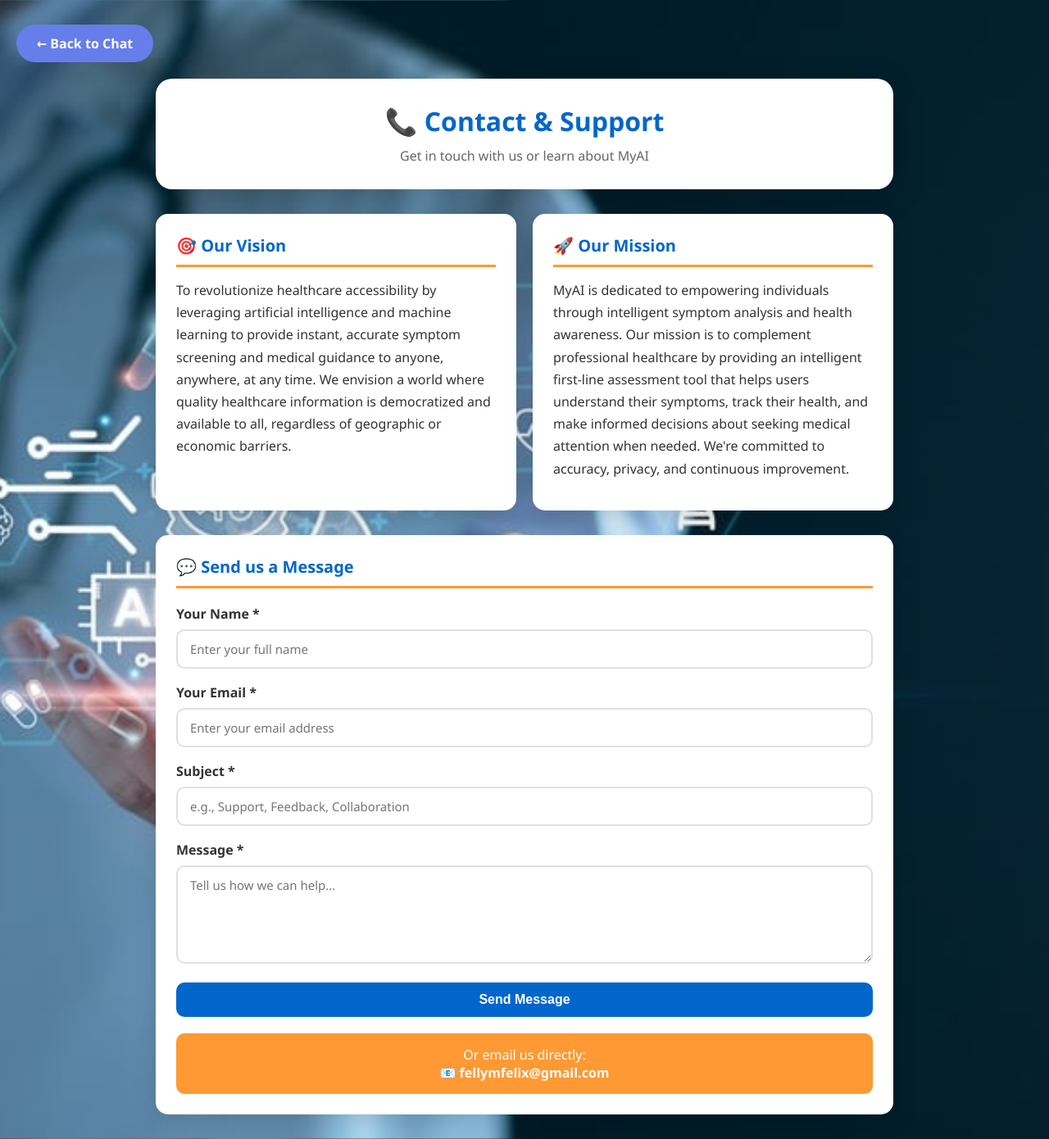
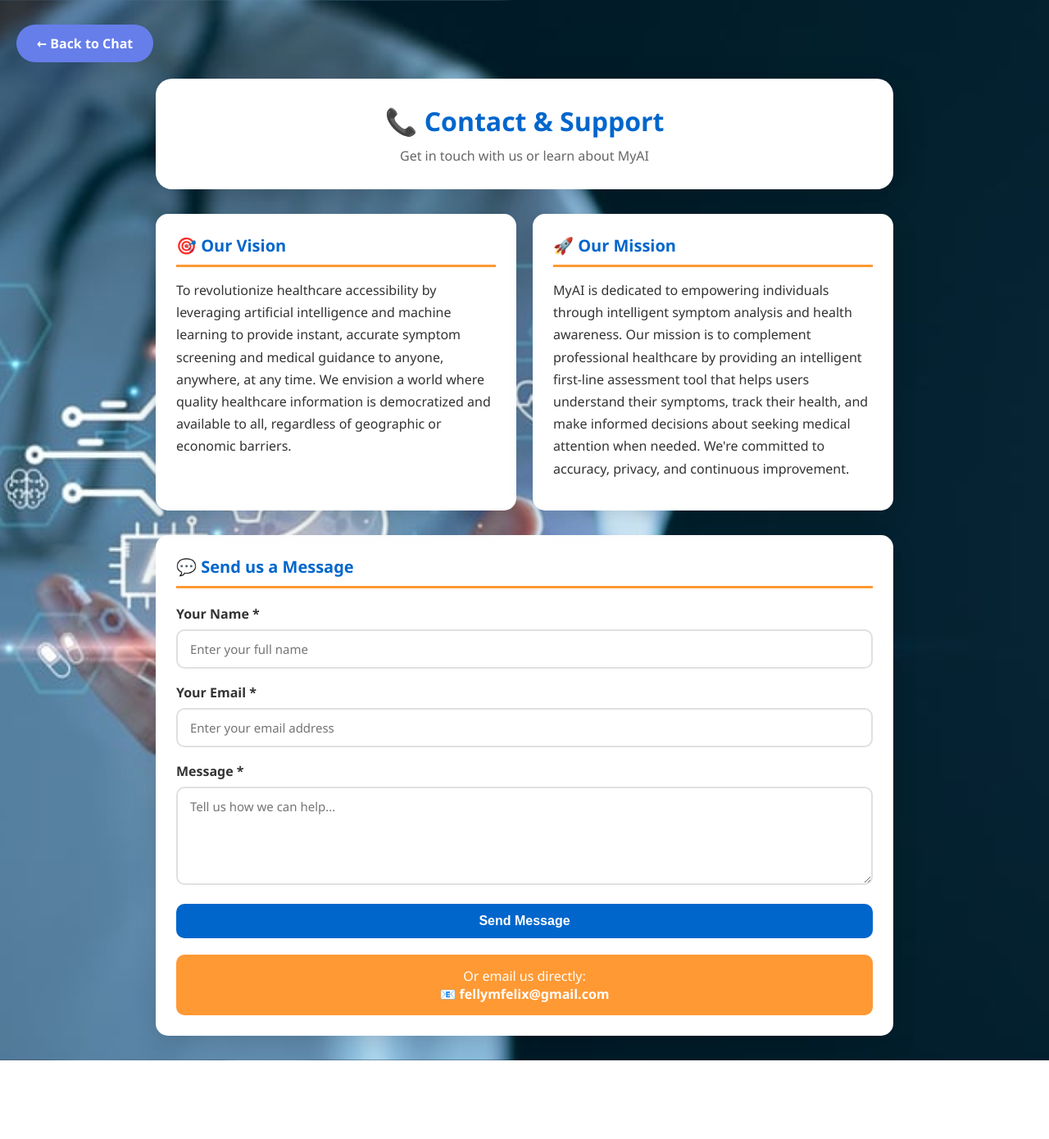
Before and after one commit to felix-musau/myai, a Flask app: page /contact in a window 1280 px wide. Shown: the whole page at 82% size. After the commit the page ends 1294 px from the top, so only its background shows below. Run offline with Flask 3, Linux system fonts and the light colour scheme.

Commit message:
Almost there

```diff
--- a/app.py
+++ b/app.py
@@ -226,8 +226,11 @@ def get_clarifying_questions(disease, current_symptoms):
 #  ROUTES
 @app.route('/')
 def index():
-    # Do not clear the whole session here — keep login state.
-    # Initialize conversation step if not set.
+    # Require login to access the chat. Redirect to login if not authenticated.
+    if not session.get('user_id'):
+        return redirect(url_for('login'))
+
+    # Initialize conversation step if not set
     if 'step' not in session:
         session['step'] = 'welcome'
     return render_template('index.html')
--- a/templates/contact.html
+++ b/templates/contact.html
@@ -250,11 +250,6 @@
                 </div>
 
                 <div class="form-group">
-                    <label for="subject">Subject *</label>
-                    <input type="text" id="subject" name="subject" required placeholder="e.g., Support, Feedback, Collaboration">
-                </div>
-
-                <div class="form-group">
                     <label for="message">Message *</label>
                     <textarea id="message" name="message" required placeholder="Tell us how we can help..."></textarea>
                 </div>
@@ -275,14 +270,13 @@
 
             const name = document.getElementById('name').value;
             const email = document.getElementById('email').value;
-            const subject = document.getElementById('subject').value;
             const message = document.getElementById('message').value;
 
             // Send to backend
             fetch('/send-message', {
                 method: 'POST',
                 headers: { 'Content-Type': 'application/json' },
-                body: JSON.stringify({ name, email, subject, message })
+                body: JSON.stringify({ name, email, message })
             })
             .then(res => res.json())
             .then(data => {
```
Also changed, not shown: chatbot.db, 4 other files.
